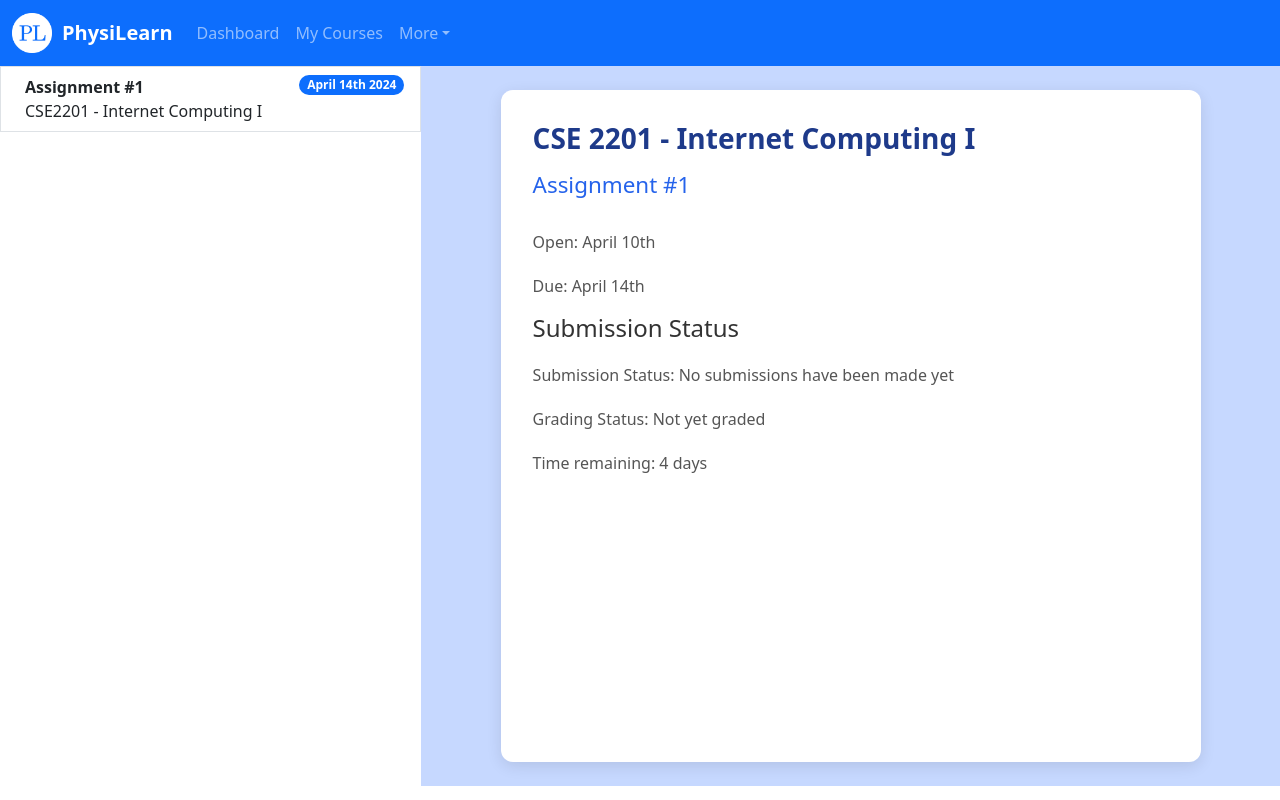
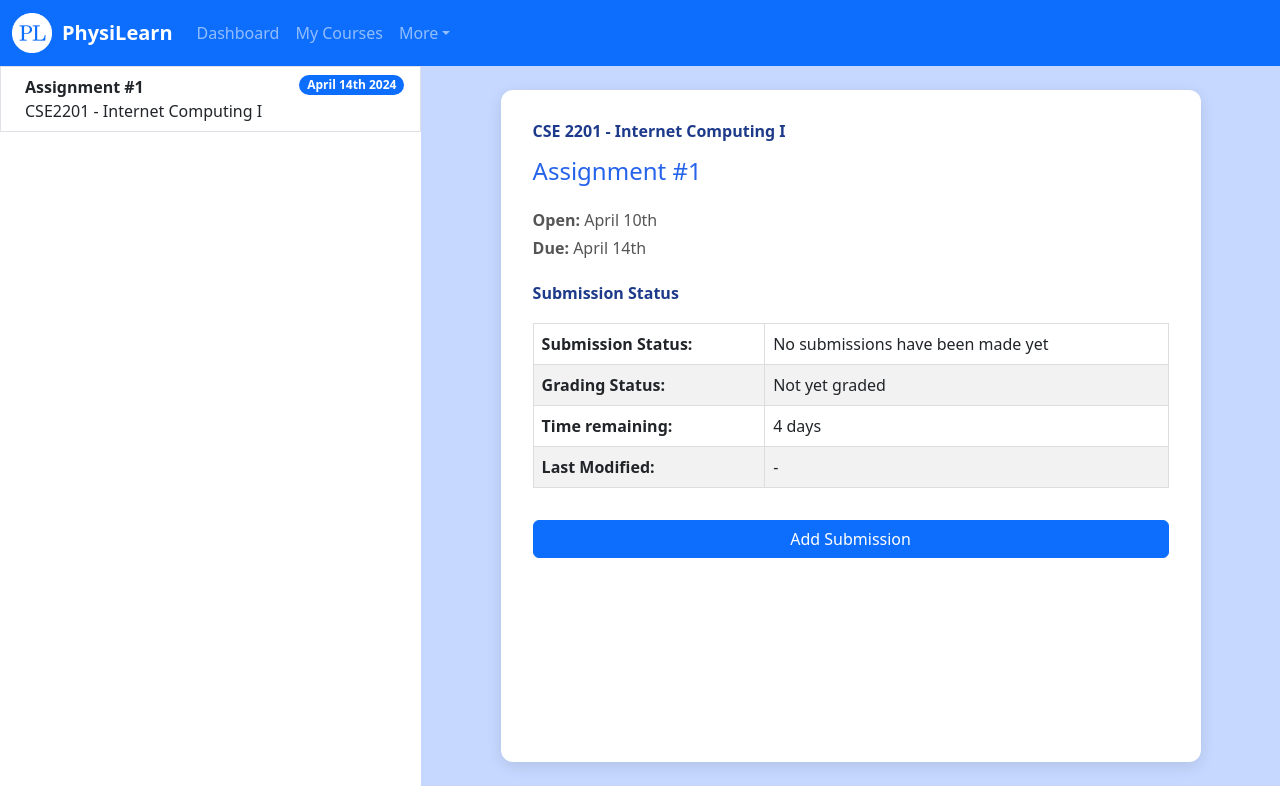
Before and after one commit to xbze3/PhysiLearn, a React (Vite) app in the folder physilearn-frontend/: page /dashboard in a window 1280 px wide. Built offline with nearby package versions, Linux system fonts and the light colour scheme; a web font is replaced by a local one.

Commit message:
Update AssignmentInfo box

```diff
--- a/physilearn-frontend/src/components-css/AssignmentInfo.css
+++ b/physilearn-frontend/src/components-css/AssignmentInfo.css
@@ -16,6 +16,7 @@
     display: flex;
     flex-direction: column;
     gap: 0.75rem;
+    height: 100%;
 }
 
 #assignment-info-div h1 {
@@ -31,13 +32,51 @@
 }
 
 #assignment-info-div h1:first-of-type {
-    font-size: 1.75rem;
+    font-size: 1rem;
     font-weight: bold;
     color: #1e3a8a;
 }
 
 #assignment-info-div h1:nth-of-type(2) {
-    font-size: 1.4rem;
+    font-size: 1.5rem;
     color: #2563eb;
     margin-bottom: 1rem;
 }
+
+#add-submisson-button {
+    margin-top: 20px;
+}
+
+#open-and-due-div {
+    margin-top: -10px;
+}
+
+#submission-status-div {
+    margin-top: 8px;
+}
+
+#submission-status-div > h1 {
+    margin-bottom: 20px;
+}
+
+#submission-status-div table {
+    width: 100%;
+    border-collapse: collapse;
+}
+
+#submission-status-div td {
+    padding: 8px;
+    border: 1px solid #ddd;
+}
+
+#submission-status-div tr:nth-child(even) {
+    background-color: #f2f2f2;
+}
+
+#submission-status-div tr:nth-child(odd) {
+    background-color: #ffffff;
+}
+
+#submission-status-div td strong {
+    font-weight: bold;
+}
--- a/physilearn-frontend/src/components/AssignmentInfo.tsx
+++ b/physilearn-frontend/src/components/AssignmentInfo.tsx
@@ -1,4 +1,5 @@
 import "../components-css/AssignmentInfo.css";
+import Button from "react-bootstrap/Button";
 
 function AssignmentInfo() {
     return (
@@ -7,14 +8,55 @@ function AssignmentInfo() {
                 <h1>CSE 2201 - Internet Computing I</h1>
                 <h1>Assignment #1</h1>
 
-                <p>Open: April 10th</p>
-                <p>Due: April 14th</p>
+                <div id="open-and-due-div">
+                    <p>
+                        <strong>Open:</strong> April 10th
+                    </p>
+                    <p>
+                        <strong>Due:</strong> April 14th
+                    </p>
+                </div>
 
-                <h1>Submission Status</h1>
+                <div id="submission-status-div">
+                    <h1>Submission Status</h1>
 
-                <p>Submission Status: No submissions have been made yet</p>
-                <p>Grading Status: Not yet graded</p>
-                <p>Time remaining: 4 days</p>
+                    <table>
+                        <tr>
+                            <td>
+                                <strong>Submission Status:</strong>
+                            </td>
+                            <td>No submissions have been made yet</td>
+                        </tr>
+                        <tr>
+                            <td>
+                                <strong>Grading Status:</strong>
+                            </td>
+                            <td>Not yet graded</td>
+                        </tr>
+                        <tr>
+                            <td>
+                                <strong>Time remaining:</strong>
+                            </td>
+                            <td>4 days</td>
+                        </tr>
+                        <tr>
+                            <td>
+                                <strong>Last Modified:</strong>
+                            </td>
+                            <td>-</td>
+                        </tr>
+                        {/* <tr>
+                            <td>
+                                <strong>Submission Comments:</strong>
+                            </td>
+                            <td>-</td>
+                        </tr> */}
+                    </table>
+                </div>
+
+                <Button variant="primary" id="add-submisson-button">
+                    Add Submission
+                </Button>
             </div>
         </div>
     );
```
